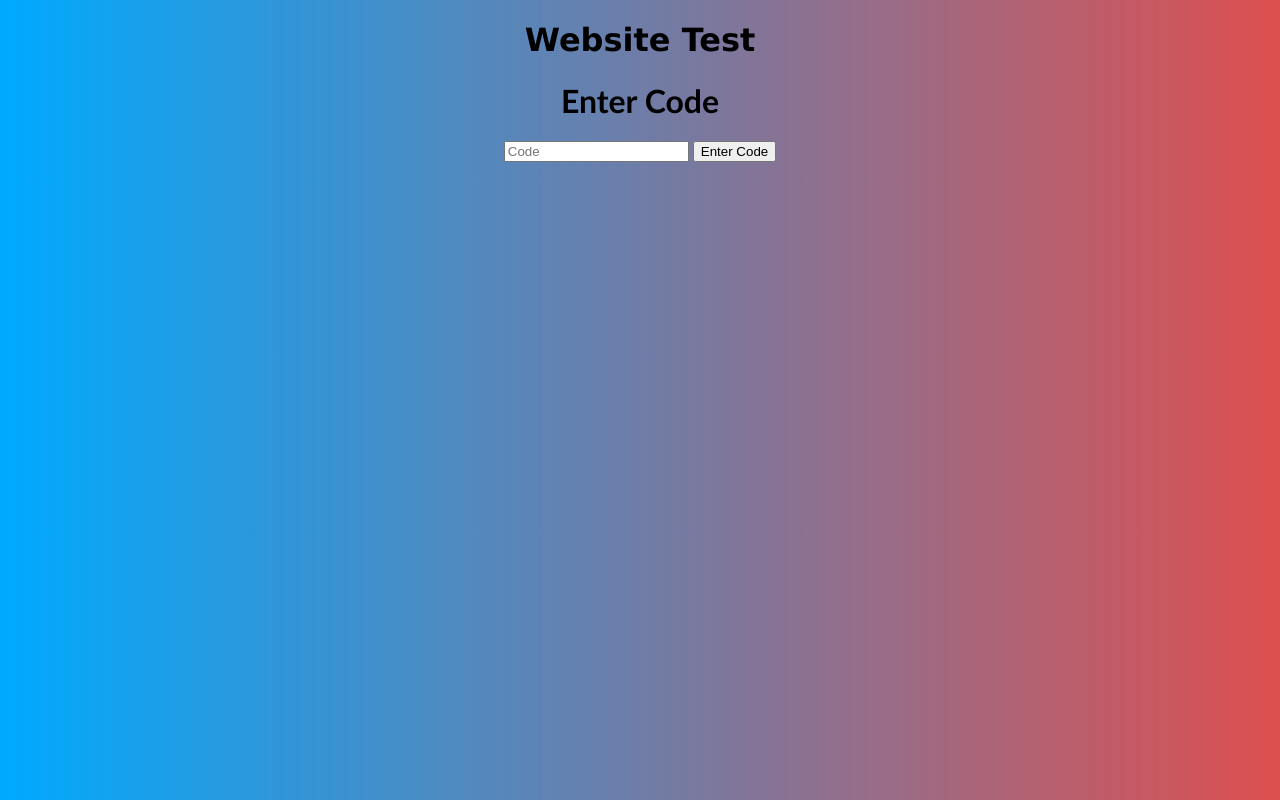
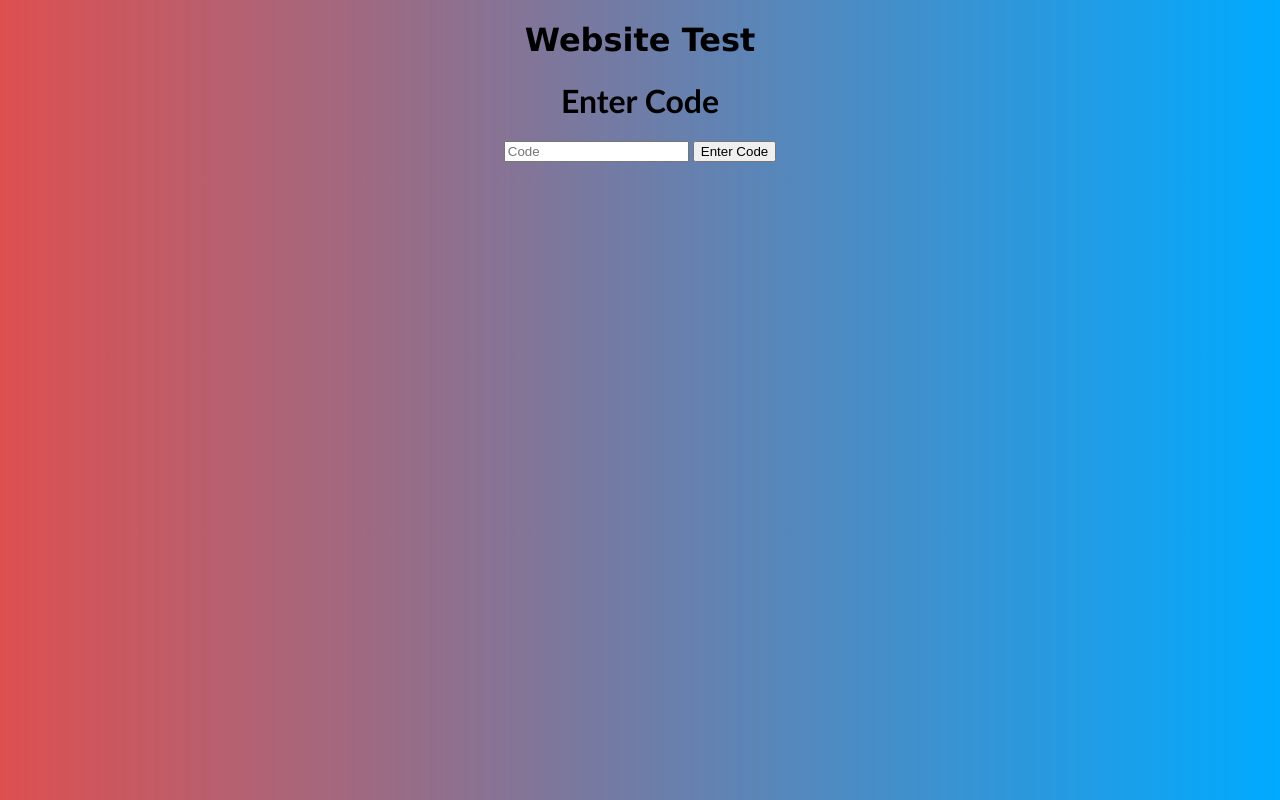
Before and after one commit to MrBitz/MrBitz.github.io, a plain HTML site: page index.html in a window 1280 px wide. Drawn offline with Linux system fonts and the light colour scheme.

Commit message:
Update styles.css

```diff
--- a/styles.css
+++ b/styles.css
@@ -6,5 +6,5 @@ a:link, a:visited, a:hover, a:active {
 }
 
 body {
-    background: linear-gradient(to right, #00AAFF, #cf0101b0);
+    background: linear-gradient(to left, #00AAFF, #cf0101b0);
 }
```
